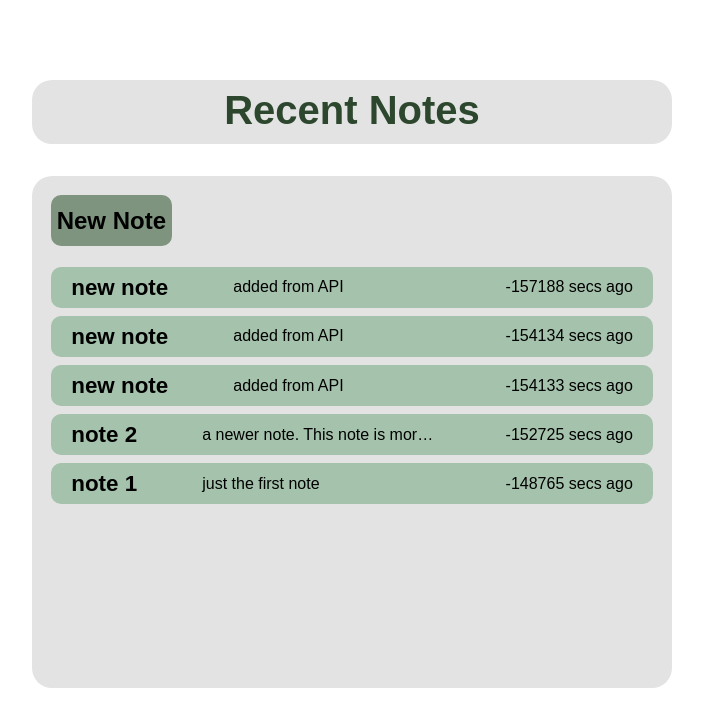
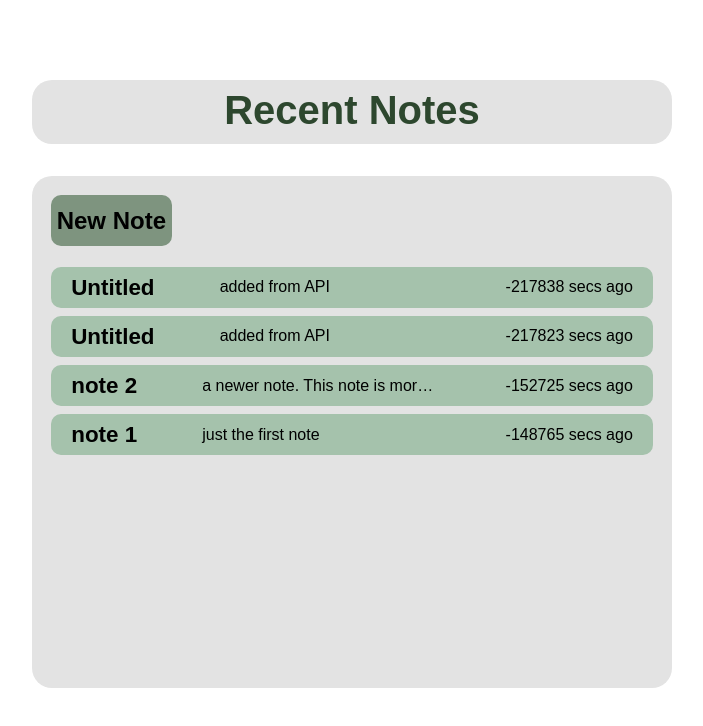
Before and after one commit to levtechs/FreeNotes, a Next.js app: page / in a window 1280 px wide. Shown: the top 726 px of the page, without its empty margins (288-991 px from the left). Built offline with nearby package versions, Linux system fonts and the light colour scheme.

Commit message:
consolidated API and fixed button

```diff
--- a/app/api/cn/route.ts
+++ /dev/null
@@ -1,21 +0,0 @@
-import { NextResponse } from 'next/server';
-
-import { promises as fs } from 'fs';
-import path from 'path';
-
-export async function GET(request: Request) {
-    const filePath = path.join(process.cwd(), 'app/data', 'notes.json');
-    const fileData = await fs.readFile(filePath, 'utf-8');
-    const notes = JSON.parse(fileData); // ✅ parse string into object
-
-    notes.unshift({
-        id: String(notes.length + 1),
-        name: "new note",
-        content: "added from API",
-        "last-edited": new Date().toISOString()
-    });
-
-    await fs.writeFile(filePath, JSON.stringify(notes, null, 2));
-
-    return NextResponse.json(JSON.parse("success"))
-}
--- a/app/api/gns/route.ts
+++ /dev/null
@@ -1,11 +0,0 @@
-import { NextResponse } from 'next/server';
-
-import { promises as fs } from 'fs';
-import path from 'path';
-
-export async function GET(request: Request) {
-    const filePath = path.join(process.cwd(), 'app/data', 'notes.json');
-    const fileData = await fs.readFile(filePath, 'utf-8');
-    const notes = JSON.parse(fileData); // ✅ parse string into object
-    return NextResponse.json(notes);     // ✅ send object to client
-}
--- /dev/null
+++ b/app/api/route.ts
@@ -0,0 +1,40 @@
+import { NextResponse } from 'next/server';
+
+import { promises as fs } from 'fs';
+import path from 'path';
+
+interface Note {
+    id: string;
+    name: string;
+    content: string;
+    "last-edited": string;
+}
+
+const RetrieveNotes = async (): Promise<Note[]> => {
+    const filePath = path.join(process.cwd(), 'app/data', 'notes.json');
+    const fileData = await fs.readFile(filePath, 'utf-8');
+    return JSON.parse(fileData);
+}
+
+export async function GET(request: Request) {
+    const notes = await RetrieveNotes()
+    return NextResponse.json(notes);
+}
+
+export async function POST(request: Request) {
+    const notes = await RetrieveNotes();
+
+    const body = await request.json();
+    const name = body.name || "Untitled";
+
+    notes.unshift({
+        id: String(notes.length + 1),
+        name: name,
+        content: "added from API",
+        "last-edited": new Date().toISOString()
+    });
+
+    await fs.writeFile(path.join(process.cwd(), 'app/data', 'notes.json'), JSON.stringify(notes, null, 2));
+
+    return NextResponse.json(JSON.parse("success"))
+}
--- a/app/components/NewNoteButton.tsx
+++ b/app/components/NewNoteButton.tsx
@@ -1,29 +1,58 @@
 "use client";
+
+import { useState } from "react";
+
 
 interface NewNoteButtonProps {
   onNewNote: () => void;
 }
 
 const NewNoteButton = ({ onNewNote }: NewNoteButtonProps) => {
+    const [isCreating, setIsCreating] = useState(false);
+    const [noteName, setNoteName] = useState("");
+
     async function HandleClick() {
-        await fetch("/api/cn", { method: "GET" });
+        await fetch("/api", { method: "POST", body: JSON.stringify({name: noteName}), headers: { "Content-Type": "application/json" }});
+        setIsCreating(false);
         onNewNote();
     }
 
+    if (!isCreating) {
         return (
             <button
-      onClick={HandleClick}
+                onClick={() => setIsCreating(true)}
                 className="
                     w-[clamp(120px,20%,150px)] h-[10%]
                     bg-[#7e947f] hover:bg-[#6b826d]
                     font-bold text-[clamp(10px,3vh,25px)]
                     rounded-[10px]
-        transition-colors duration-300
-      "
+                    transition-colors duration-300"
             >
             New Note
             </button>
         );
+    }
+    else {
+        return (
+            <div style={{ display: "flex", gap: "1rem", alignItems: "center" }}>
+                <input
+                    type="text"
+                    placeholder="New note name"
+                    value={noteName}
+                    onChange={(e) => setNoteName(e.target.value)}
+                    className="flex-1 px-3 py-2 rounded-[10px] border border-gray-400 text-[clamp(10px,3vh,25px)]"
+                    style={{ width: "100%" }}
+                />
+                <button
+                    onClick={HandleClick}
+                    className="w-[clamp(120px,20%,150px)] h-[100%] bg-[#7e947f] hover:bg-[#6b826d] font-bold text-[clamp(10px,3vh,25px)] rounded-[10px] transition-colors duration-300"
+                >
+                    Create
+                </button>
+            </div>
+        );
+    }
+
 };
 
 export default NewNoteButton;
--- a/app/components/NoteRows.tsx
+++ b/app/components/NoteRows.tsx
@@ -15,7 +15,7 @@ const NoteRows = ({ refreshKey }: { refreshKey: number }) => {
     const [notes, setNotes] = useState<Note[]>([]);
     useEffect(() => {
         const FetchNotes = async () => {
-            const response = await fetch("/api/gns");
+            const response = await fetch("/api", { method: "GET"});
             //console.log(response);
             const data = await response.json();
             setNotes(data);
--- a/app/data/notes.json
+++ b/app/data/notes.json
@@ -1,21 +1,15 @@
 [
   {
-    "id": "5",
-    "name": "new note",
+    "id": "4",
+    "name": "Untitled",
     "content": "added from API",
-    "last-edited": "2025-05-31T22:08:15.839Z"
-  },
-  {
-    "id": "4",
-    "name": "new note",
-    "content": "added from API",
-    "last-edited": "2025-05-31T21:17:21.691Z"
+    "last-edited": "2025-06-01T14:59:05.893Z"
   },
   {
     "id": "3",
-    "name": "new note",
+    "name": "Untitled",
     "content": "added from API",
-    "last-edited": "2025-05-31T21:17:20.475Z"
+    "last-edited": "2025-06-01T14:58:50.225Z"
   },
   {
     "id": "2",
```
Lines whose indentation alone changed are shown as unchanged.
